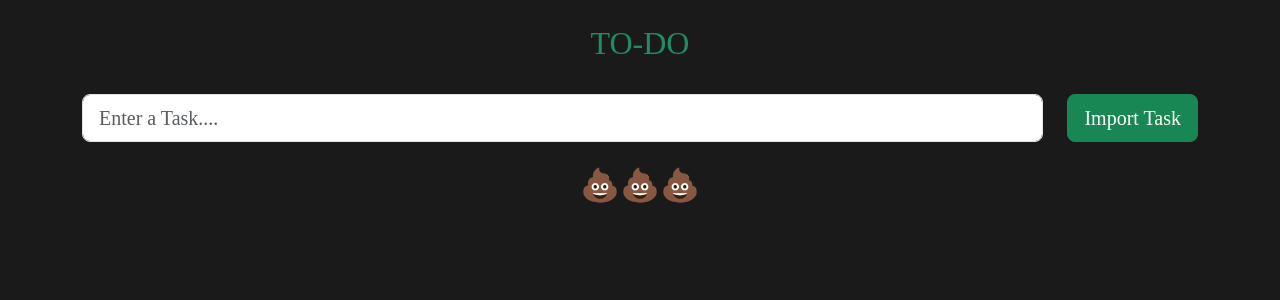
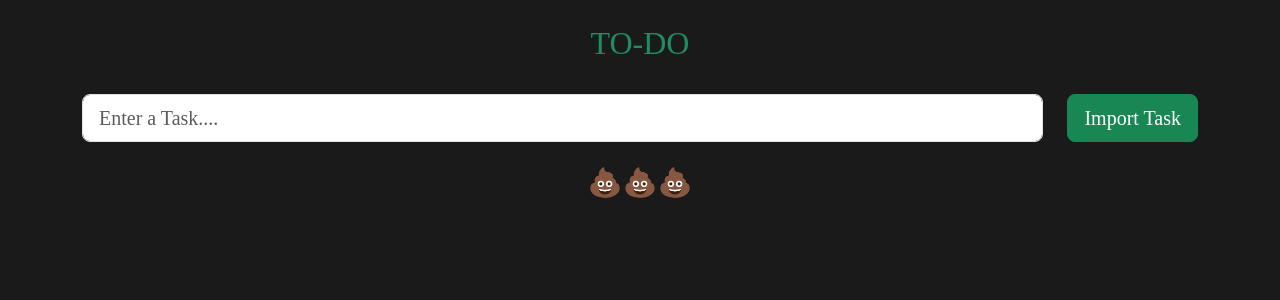
Before and after one commit to SHANGAMESHDK/todo, a React (Vite) app: page / in a window 1280 px wide. Shown: the top 300 px of the page. Built offline with nearby package versions, Linux system fonts and the light colour scheme.

Commit message:
Update App.jsx

```diff
--- a/src/App.jsx
+++ b/src/App.jsx
@@ -102,7 +102,7 @@ function App() {
 
       {/* Task List */}
       {toDo.length === 0 ? (
-        <h2>💩💩💩</h2>
+        <h3>💩💩💩</h3>
       ) : (
         toDo
           .sort((a, b) => a.id - b.id)
```
